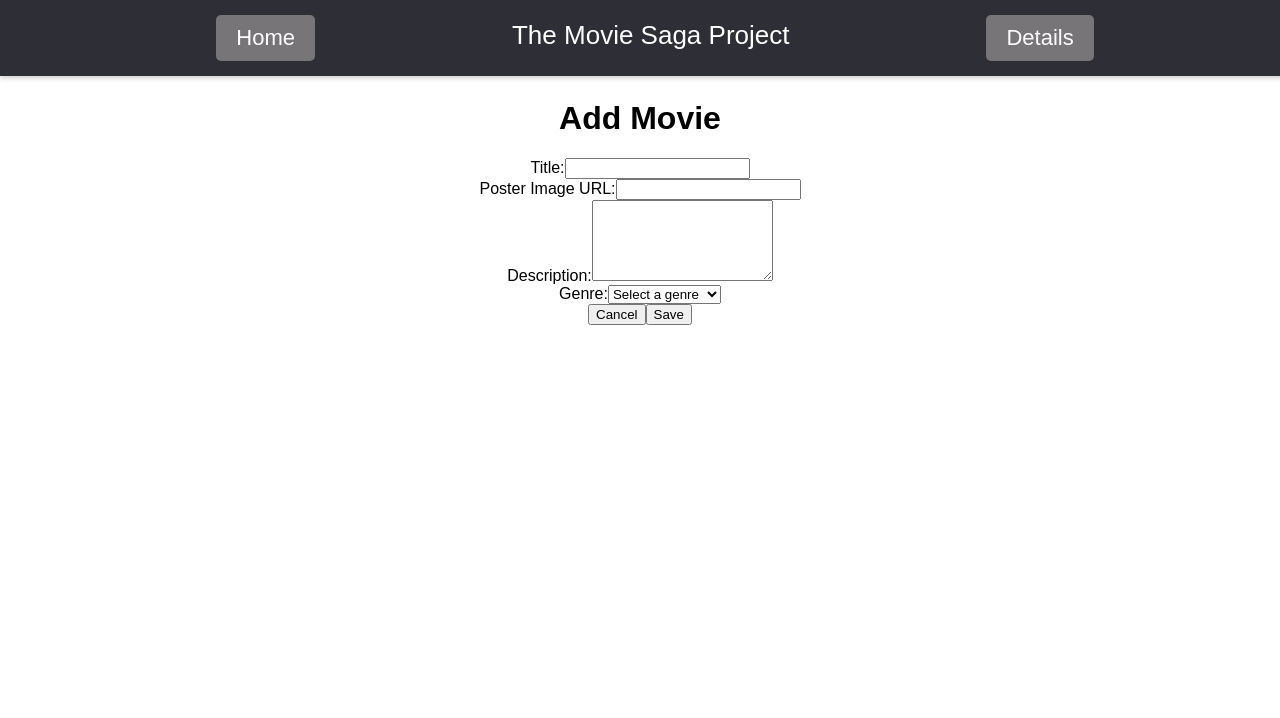
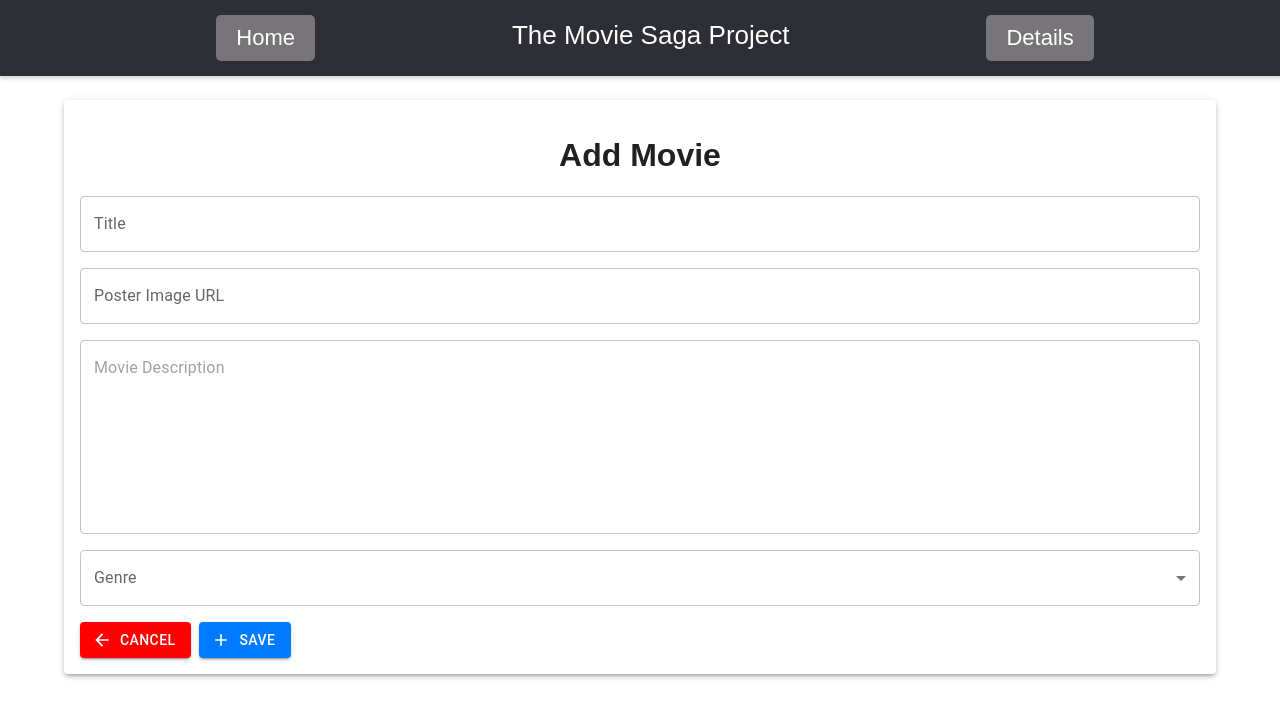
Before and after one commit to AlyssaNichols/movie-saga-project, a React (Create React App) app: page /#/addMovie in a window 1280 px wide. Shown: the top 718 px of the page. Built offline with nearby package versions, Linux system fonts and the light colour scheme.

Commit message:
add functionality is done, just need to polish up the styling and will be done

```diff
--- a/src/components/AddMovie/AddMovie.jsx
+++ b/src/components/AddMovie/AddMovie.jsx
@@ -1,6 +1,19 @@
 import React, { useState } from "react";
 import { useDispatch } from "react-redux";
 import { useHistory } from "react-router-dom";
+import {
+  Container,
+  TextField,
+  FormControl,
+  InputLabel,
+  Select,
+  MenuItem,
+  Button,
+  Paper,
+} from "@mui/material";
+import { ArrowBack } from "@mui/icons-material";
+import AddIcon from '@mui/icons-material/Add';
+
 
 export default function AddMovie() {
   const history = useHistory();
@@ -19,10 +32,6 @@ export default function AddMovie() {
         payload: { title, poster, description, genre_id: genre },
       });
       history.push("/");
-      setTitle("");
-      setPoster("");
-      setDescription("");
-      setGenre("");
     }
   };
 
@@ -31,67 +40,89 @@ export default function AddMovie() {
     setPoster("");
     setDescription("");
     setGenre("");
+    history.push("/");
   };
 
   return (
-    <>
-      <h1>Add Movie</h1>
-      <div className="formContainer">
-        <div>
-          <label htmlFor="title">Title:</label>
-          <input
-            type="text"
-            id="title"
+    <Container style={{ marginTop: "16px" }}>
+      <Paper elevation={3} style={{ padding: "16px" }}>
+        <h1>Add Movie</h1>
+        <FormControl fullWidth style={{ marginBottom: "16px" }}>
+          <TextField
+            label="Title"
             value={title}
             onChange={(e) => setTitle(e.target.value)}
+            fullWidth
           />
-        </div>
-        <div>
-          <label htmlFor="poster">Poster Image URL:</label>
-          <input
-            type="text"
-            id="poster"
+        </FormControl>
+        <FormControl fullWidth style={{ marginBottom: "16px" }}>
+          <TextField
+            label="Poster Image URL"
             value={poster}
             onChange={(e) => setPoster(e.target.value)}
+            fullWidth
           />
-        </div>
-        <div>
-          <label htmlFor="description">Description:</label>
-          <textarea
-            id="description"
-            rows="5"
+        </FormControl>
+        <FormControl fullWidth style={{ marginBottom: "16px" }}>
+          <TextField
+          multiline
+            rows={7}
+            aria-label="Movie Description"
+            placeholder="Movie Description"
             value={description}
+            className="custom-textarea"
             onChange={(e) => setDescription(e.target.value)}
-          ></textarea>
-        </div>
-        <div>
-          <label htmlFor="genre">Genre:</label>
-          <select
+            style={{ width: "100%", fontFamily: "IBM Plex Sans, sans-serif",
+            fontSize: "1rem" }}
+          ></TextField>
+        </FormControl>
+        <FormControl fullWidth style={{ marginBottom: "16px" }}>
+          <InputLabel htmlFor="genre">Genre</InputLabel>
+          <Select
             id="genre"
             value={genre}
             onChange={(e) => setGenre(e.target.value)}
+            fullWidth
           >
-            <option value={0}>Select a genre</option>
-            <option value={1}>Adventure</option>
-            <option value={2}>Animated</option>
-            <option value={3}>Biographical</option>
-            <option value={4}>Comedy</option>
-            <option value={5}>Disaster</option>
-            <option value={6}>Drama</option>
-            <option value={7}>Epic</option>
-            <option value={8}>Fantasy</option>
-            <option value={9}>Musical</option>
-            <option value={10}>Romantic</option>
-            <option value={11}>Science Fiction</option>
-            <option value={12}>Space Opera</option>
-            <option value={13}>Superhero</option>
-          </select>
+            <MenuItem value={0}>Select a genre</MenuItem>
+            <MenuItem value={1}>Adventure</MenuItem>
+            <MenuItem value={2}>Animated</MenuItem>
+            <MenuItem value={3}>Biographical</MenuItem>
+            <MenuItem value={4}>Comedy</MenuItem>
+            <MenuItem value={5}>Disaster</MenuItem>
+            <MenuItem value={6}>Drama</MenuItem>
+            <MenuItem value={7}>Epic</MenuItem>
+            <MenuItem value={8}>Fantasy</MenuItem>
+            <MenuItem value={9}>Musical</MenuItem>
+            <MenuItem value={10}>Romantic</MenuItem>
+            <MenuItem value={11}>Science Fiction</MenuItem>
+            <MenuItem value={12}>Space Opera</MenuItem>
+            <MenuItem value={13}>Superhero</MenuItem>
+          </Select>
+        </FormControl>
+        <div style={{ display: "flex" }}>
+          <Button
+            variant="contained"
+            style={{
+              backgroundColor: "#ff0000",
+              color: "white",
+              marginRight: "8px",
+            }}
+            startIcon={<ArrowBack />}
+            onClick={cancelChanges}
+          >
+            Cancel
+          </Button>
+          <Button
+            variant="contained"
+            style={{ backgroundColor: "#007bff", color: "white" }}
+            onClick={saveMovie}
+            startIcon={<AddIcon />}
+          >
+            Save
+          </Button>
         </div>
-        <div>
-          <button onClick={cancelChanges}>Cancel</button>
-          <button onClick={saveMovie}>Save</button>
-        </div>
-      </div>
-    </>
+      </Paper>
+    </Container>
   );
 }
--- a/src/components/App/App.css
+++ b/src/components/App/App.css
@@ -15,6 +15,7 @@
 .App-title {
   font-size: 1.5em;
 }
+
 
 .App-intro {
   font-size: large;
@@ -87,6 +88,7 @@ nav ul li a:hover {
   padding: 10px 20px;
   background-color: rgb(2, 2, 2);
   margin-bottom: 20px;
+
 }
 
 .addMovieButton:hover {
@@ -117,3 +119,12 @@ nav ul li a:hover {
   transform: translateY(0);
   z-index: -1;
 }
+
+
+.custom-textarea::placeholder {
+  /* Set the font properties to match the rest of the text */
+  font-family: inherit;
+  font-size: inherit;
+  font-weight: inherit;
+  color: inherit;
+}
--- a/src/components/MovieDetails/MovieDetails.jsx
+++ b/src/components/MovieDetails/MovieDetails.jsx
@@ -31,10 +31,8 @@ export default function MovieDetails() {
     history.push("/");
   }
 
-
   return (
     <div>
-        <br />
       <h1>{movieDetails.title} Details</h1>
       <br />
       <br />
@@ -42,7 +40,7 @@ export default function MovieDetails() {
         <Paper elevation={3} style={{ padding: "20px" }}>
           <Grid container spacing={2}>
             <Grid item xs={12} sm={6}>
-            <Card style={{ display: "flex", justifyContent: "center"  }}>
+              <Card style={{ display: "flex", justifyContent: "center" }}>
                 <CardMedia
                   component="img"
                   alt={movieDetails.title}
@@ -56,13 +54,17 @@ export default function MovieDetails() {
               </Card>
             </Grid>
             <Grid item xs={12} sm={6}>
-            <Card  style={{
+              <Card
+                style={{
                   height: "100%",
-                    width: "90%" // Set the desired height (half the parent height)
-                  }} >
-              <CardContent   >
+                  width: "90%", // Set the desired height (half the parent height)
+                }}
+              >
+                <CardContent>
                   <Typography variant="h4" gutterBottom>
-                  {movieDetails.title ? `Title: ${movieDetails.title}` : "No Movie Title Listed"}
+                    {movieDetails.title
+                      ? `Title: ${movieDetails.title}`
+                      : "No Movie Title Listed"}
                   </Typography>
                   <Typography variant="h5" gutterBottom>
                     Genres:{" "}
--- a/src/components/MovieList/MovieList.jsx
+++ b/src/components/MovieList/MovieList.jsx
@@ -36,6 +36,13 @@ function MovieList() {
       height: "80%",
       objectFit: "cover",
     },
+    movieContainer: {
+      display: "flex",
+      justifyContent: "center",
+      flexWrap: "wrap", // Allow movies to wrap to the next line
+      marginLeft: "-20px", // Counteract default Card margin
+      marginRight: "-20px", // Counteract default Card margin
+    },
   });
   const classes = useStyles();
 
@@ -47,7 +54,7 @@ function MovieList() {
       >
         Add Movie Form
       </button>
-      <section className="movies">
+      <section className={classes.movieContainer}>
         {movieList.map((movie) => {
           return (
             <div
```
Lines whose indentation alone changed are shown as unchanged.
